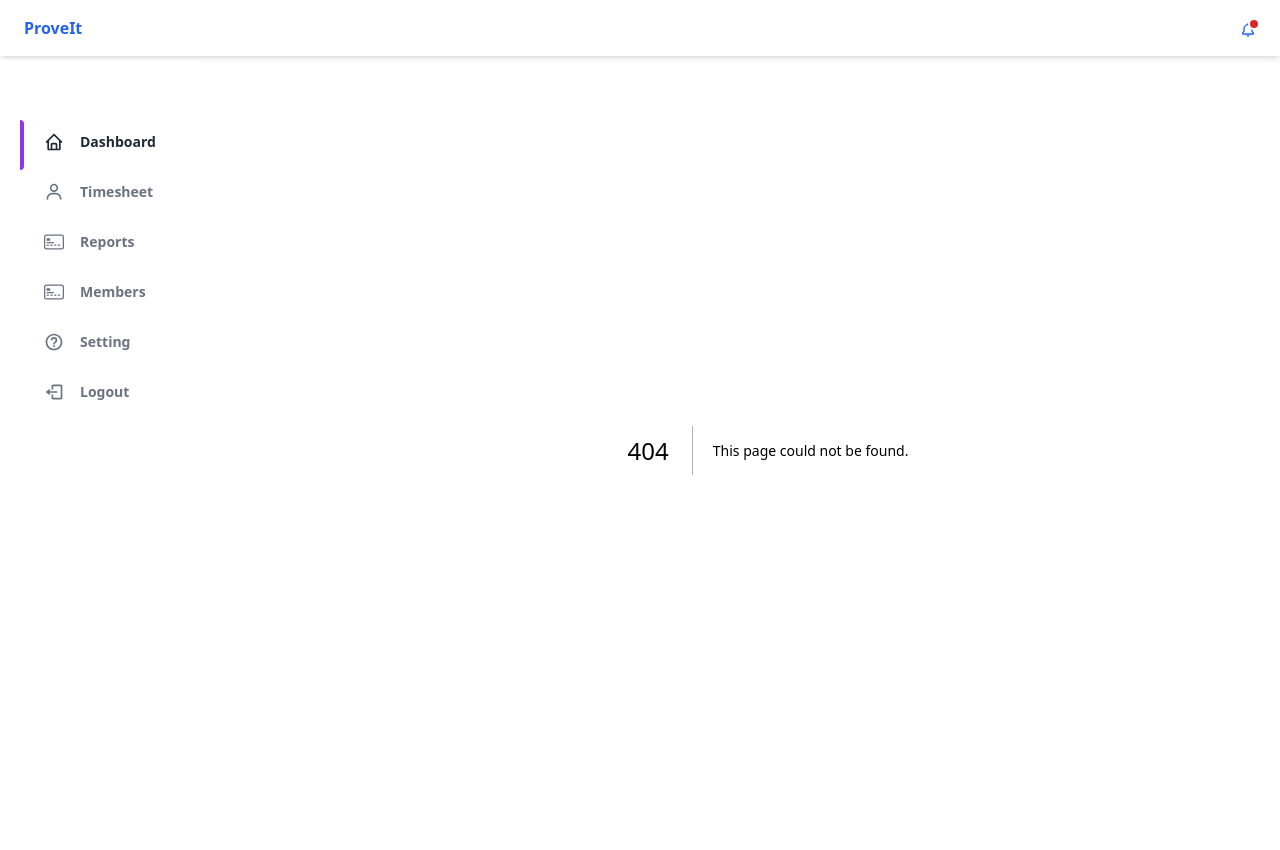
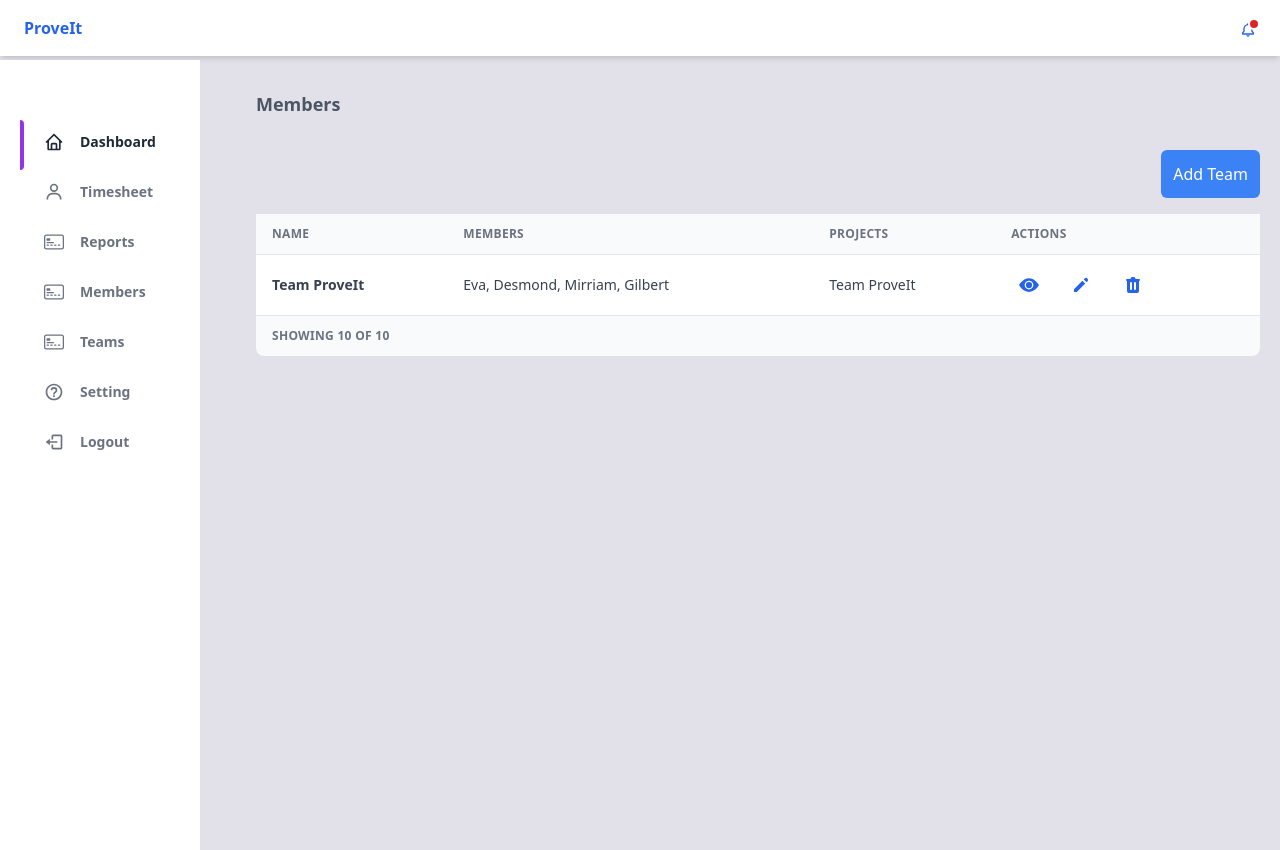
Before and after one commit to tambuaevaristus/proveIt, a Next.js app: page /teams in a window 1280 px wide. Before the commit this address had no page. After the commit the page ends 800 px from the top, so only its background shows below. Built offline with nearby package versions, Linux system fonts and the light colour scheme.

Commit message:
dashboard

```diff
--- a/components/Sidebar.tsx
+++ b/components/Sidebar.tsx
@@ -53,10 +53,7 @@ export default function Sidebar({ isNavOpen }: any) {
                 </Link>
               </li>
               <li className="relative px-6 py-3">
-                <a
-                  className="inline-flex items-center w-full text-sm font-semibold transition-colors duration-150 hover:text-gray-800 dark:hover:text-gray-200"
-                  href="chart"
-                >
+
                  <Link
                   className="inline-flex items-center w-full text-sm font-semibold transition-colors duration-150 hover:text-gray-800 dark:hover:text-gray-200"
                   href="/members"
@@ -64,8 +61,19 @@ export default function Sidebar({ isNavOpen }: any) {
                   <BsCreditCard2Front size={20} />
                   <span className="ml-4">Members</span>
                 </Link>
-                </a>
+
               </li>
+              <li className="relative px-6 py-3">
+
+                <Link
+                 className="inline-flex items-center w-full text-sm font-semibold transition-colors duration-150 hover:text-gray-800 dark:hover:text-gray-200"
+                 href="/teams"
+               >
+                 <BsCreditCard2Front size={20} />
+                 <span className="ml-4">Teams</span>
+               </Link>
+
+             </li>
               <li className="relative px-6 py-3">
                 <a
                   className="inline-flex items-center w-full text-sm font-semibold transition-colors duration-150 hover:text-gray-800 dark:hover:text-gray-200"
--- /dev/null
+++ b/components/Team.tsx
@@ -0,0 +1,62 @@
+import React from "react"
+import { BsEyeFill } from "react-icons/bs"
+
+interface Team {
+  name: string
+  members: string
+  projects: string
+}
+
+export default function Team({ name, members, projects }: Team) {
+  return (
+    <tr className="text-gray-700 dark:text-gray-400">
+      <td className="px-4 py-3">
+        <div className="flex items-center text-sm">
+          <div>
+            <p className="font-semibold">{name}</p>
+          </div>
+        </div>
+      </td>
+      <td className="px-4 py-3 text-sm">{members}</td>
+      <td className="px-4 py-3 text-sm">{name}</td>
+
+      <td className="px-4 py-3">
+        <div className="flex items-center space-x-4 text-sm">
+          <button className="flex items-center justify-between px-2 py-2 text-sm font-medium leading-5 text-blue-600 rounded-lg dark:text-gray-400 focus:outline-none focus:shadow-outline-gray">
+            <BsEyeFill size={20} />
+          </button>
+          <button
+            className="flex items-center justify-between px-2 py-2 text-sm font-medium leading-5 text-blue-600 rounded-lg dark:text-gray-400 focus:outline-none focus:shadow-outline-gray"
+            aria-label="Edit"
+          >
+            <svg
+              className="w-5 h-5"
+              aria-hidden="true"
+              fill="currentColor"
+              viewBox="0 0 20 20"
+            >
+              <path d="M13.586 3.586a2 2 0 112.828 2.828l-.793.793-2.828-2.828.793-.793zM11.379 5.793L3 14.172V17h2.828l8.38-8.379-2.83-2.828z"></path>
+            </svg>
+          </button>
+          <button
+            className="flex items-center justify-between px-2 py-2 text-sm font-medium leading-5 text-blue-600 rounded-lg focus:outline-none focus:shadow-outline-gray"
+            aria-label="Delete"
+          >
+            <svg
+              className="w-5 h-5"
+              aria-hidden="true"
+              fill="currentColor"
+              viewBox="0 0 20 20"
+            >
+              <path
+                fill-rule="evenodd"
+                d="M9 2a1 1 0 00-.894.553L7.382 4H4a1 1 0 000 2v10a2 2 0 002 2h8a2 2 0 002-2V6a1 1 0 100-2h-3.382l-.724-1.447A1 1 0 0011 2H9zM7 8a1 1 0 012 0v6a1 1 0 11-2 0V8zm5-1a1 1 0 00-1 1v6a1 1 0 102 0V8a1 1 0 00-1-1z"
+                clip-rule="evenodd"
+              ></path>
+            </svg>
+          </button>
+        </div>
+      </td>
+    </tr>
+  )
+}
--- /dev/null
+++ b/pages/teams.tsx
@@ -0,0 +1,42 @@
+import Team from '@/components/Team'
+import Link from 'next/link'
+import React from 'react'
+
+export default function teams() {
+  return (
+    <div className="mx-auto container lg:pr-5 my-10">
+      <h4 className="mb-4 text-lg font-semibold text-gray-600 dark:text-gray-300">
+        Members
+      </h4>
+      <div className="w-full mb-8 overflow-hidden rounded-lg shadow-xs">
+        <Link href="/add_member" className="p-3 float-right my-4 text-white bg-blue-500 rounded-md">Add Team</Link>
+        <div className="w-full overflow-x-auto">
+          <table className="w-full whitespace-no-wrap">
+            <thead>
+              <tr className="text-xs font-semibold tracking-wide text-left text-gray-500 uppercase border-b bg-gray-50 ">
+                <th className="px-4 py-3">Name</th>
+                <th className="px-4 py-3">Members</th>
+                <th className="px-4 py-3">Projects</th>
+                <th className="px-4 py-3">Actions</th>
+              </tr>
+            </thead>
+            <tbody className="bg-white divide-y">
+                <Team name="Team ProveIt" members="Eva, Desmond, Mirriam, Gilbert" projects="proveIt, Casvita, "/>
+            </tbody>
+          </table>
+        </div>
+        <div className="grid px-4 py-3 text-xs font-semibold tracking-wide text-gray-500 uppercase border-t bg-gray-50 sm:grid-cols-9 ">
+          <span className="flex items-center col-span-3">
+            Showing 10 of 10
+          </span>
+          <span className="col-span-2"></span>
+          <span className="flex col-span-4 mt-2 sm:mt-auto sm:justify-end">
+            <nav aria-label="Table navigation">
+
+            </nav>
+          </span>
+        </div>
+      </div>
+    </div>
+  )
+}
```
